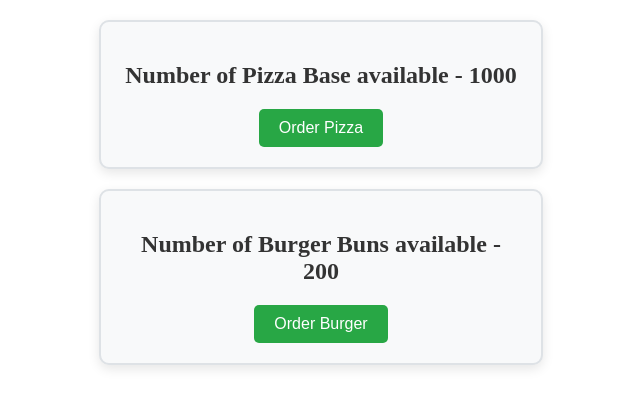
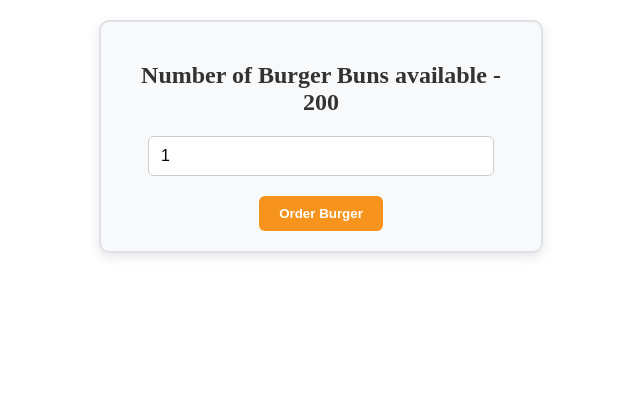
Before and after one commit to Krishnaveni-Mestree/React-Redux, a React (Create React App) app: page / in a window 1280 px wide. Shown: the top 408 px of the page, without its empty margins (319-959 px from the left). Built offline with nearby package versions, Linux system fonts and the light colour scheme.

Commit message:
implemented CustomerChoice like how mny burgers can take, by adding payload in BurgerActions

```diff
--- a/src/App.css
+++ b/src/App.css
@@ -33,3 +33,27 @@
 .btn:hover{
     background-color: #218838;
 }
+
+.input-field {
+  width: 80%;
+  padding: 10px 12px;
+  margin-bottom: 20px;
+  border: 1px solid #ccc;
+  border-radius: 6px;
+  font-size: 16px;
+}
+
+.customerChoice-btn{
+  padding: 10px 20px;
+  background-color: #f7941d;
+  color: white;
+  border: none;
+  border-radius: 6px;
+  cursor: pointer;
+  font-weight: bold;
+  transition: background-color 0.3s ease;
+}
+
+.customerChoice-btn:hover{
+    background-color: #e07a00;
+}
--- a/src/App.js
+++ b/src/App.js
@@ -4,14 +4,16 @@ import { Provider } from 'react-redux';
 import store from './redux/store';
 import HooksContainer from './components/HooksContainer';
 import BurgerBox from './components/BurgerBox';
+import Customerchoice from './redux/Customerchoice';
 
 function App() {
   return (
     <div className="App">
       <Provider store={store}>
-        <PizzaBox/>
+        {/* <PizzaBox/> */}
         {/* <HooksContainer/> */}
-        <BurgerBox/>
+        {/* <BurgerBox/> */}
+        <Customerchoice/>
       </Provider>
     </div>
   );
--- /dev/null
+++ b/src/redux/Customerchoice.js
@@ -0,0 +1,43 @@
+import React, { useState } from "react";
+import { connect } from "react-redux";
+import {orderBurger} from '../redux/burger/BurgerActions.js'
+
+
+function Customerchoice(props){
+    const [number,setNumber]=useState(1);
+    return(
+        <div className='container'>
+            <h2 className="text">Number of Burger Buns available - {props.burgerBuns}</h2>
+            <input
+                type="text"
+                className="input-field"
+                placeholder="Enter your number"
+                value={number}
+                onChange={e=>setNumber(e.target.value)}
+            />
+            <button
+                className="customerChoice-btn"
+                onClick={()=>props.orderBurger(number)}
+            >
+                Order Burger
+            </button>
+        </div>
+    );
+};
+
+//1.we got access to our redux state
+const mapStateToProps=(state)=>{
+    return{
+        burgerBuns:state.burger.burgerBuns
+    }
+}
+
+//2.we got access to dispatch function the action from redux store
+const mapDispatchToProps=(dispatch)=>{
+    return{
+        orderBurger:(number)=>dispatch(orderBurger(number))
+    }
+}
+
+//3.connect both functions to our component
+export default connect(mapStateToProps,mapDispatchToProps)(Customerchoice);
--- a/src/redux/burger/BurgerActions.js
+++ b/src/redux/burger/BurgerActions.js
@@ -1,8 +1,9 @@
 import { ORDER_BURGER } from "./BurgerTypes";
 
 //Action creators
-export function orderBurger(){
+export function orderBurger(number){
     return{
-        type:ORDER_BURGER
+        type:ORDER_BURGER,
+        payload:number
     }
 }
--- a/src/redux/burger/BurgerReducer.js
+++ b/src/redux/burger/BurgerReducer.js
@@ -9,7 +9,7 @@ const burgerReducer=(state=initialState,action)=>{
         case ORDER_BURGER :
             return{
                 ...state,
-                burgerBuns:state.burgerBuns-1
+                burgerBuns:state.burgerBuns-action.payload
             }
         default:
             return state;
```
